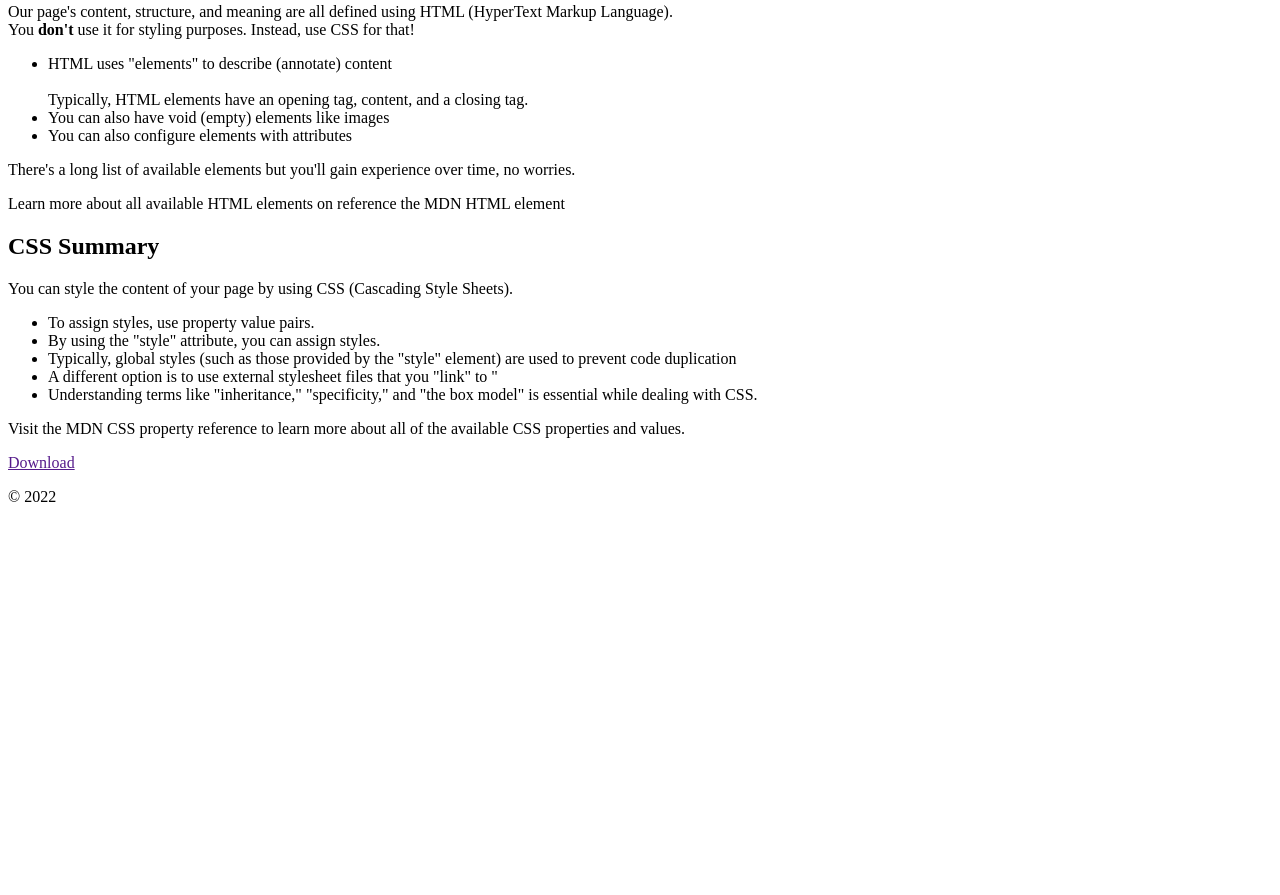
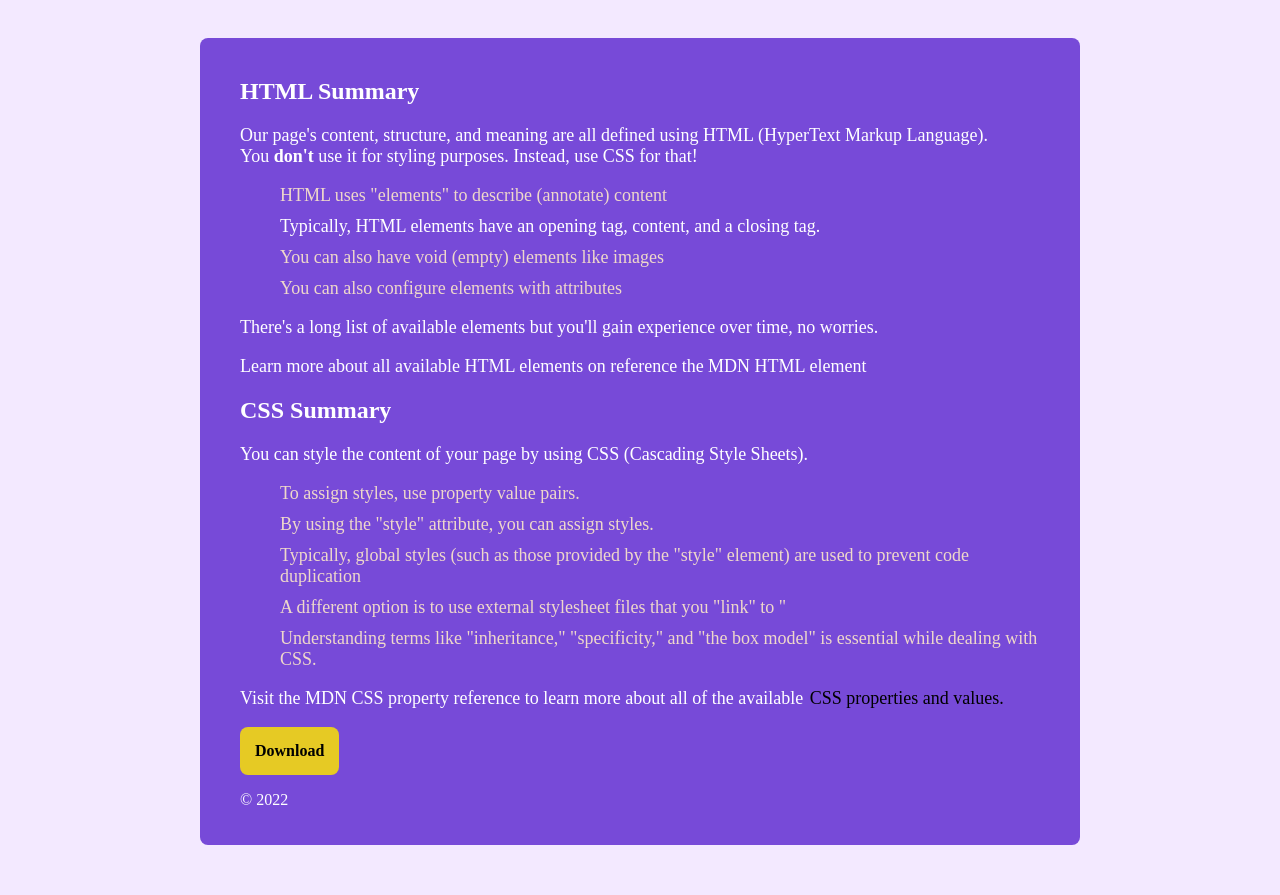
Before and after one commit to eyupGuc/preb3-html-css, a plain HTML site: page index.html in a window 1280 px wide. Shown: the part 442-1337 px from the top of the page. Before the commit the page ends 964 px from the top, so only its background shows below. Drawn offline with Linux system fonts and the light colour scheme.

Commit message:
index html

```diff
--- a/index.html
+++ b/index.html
@@ -21,18 +21,20 @@
           You <strong>don't</strong> use it for styling purposes. Instead, use
           CSS for that!
         </p>
-        <ul>
+        <ul >
           <li class="indent">
             HTML uses "elements" to describe (annotate) content
           </li>
-          <br />
-          <span id="span1"
-            >Typically, HTML elements have an opening tag, content, and a
-            closing tag.</span
-          >
-
-          <li>You can also have void (empty) elements like images</li>
-          <li>You can also configure elements with attributes</li>
+          <li class="no-indent">
+            Typically, HTML elements have an opening tag, content, and a closing
+            tag.
+          </li>
+          <li class="indent">
+            You can also have void (empty) elements like images
+          </li>
+          <li class="indent">
+            You can also configure elements with attributes
+          </li>
         </ul>
         <p class="span1">
           There's a long list of available elements but you'll gain experience
@@ -75,9 +77,10 @@
           Visit the MDN CSS property reference to learn more about all of the
           available <span class="mark"> CSS properties and values.</span>
         </p>
+        <a href="" id="last">Download</a>
+      <footer><p>© 2022</p></footer>
       </main>
-      <a href="">Download</a>
-      <footer><p>© 2022</p></footer>
+
     </div>
     <!--&copy;2022-->
   </body>
--- a/style.css
+++ b/style.css
@@ -0,0 +1,64 @@
+body {
+  background-color: rgb(243, 233, 255);
+  font-size: "Arial", sans-serif;
+  text-align: center;
+  margin: 50px 0;
+}
+h1 {
+  font-size: 52px;
+  font-weight: 900;
+  color: rgb(69, 51, 122);
+}
+img {
+  margin: 20px;
+  width: 300px;
+}
+.card {
+  padding: 20px 40px;
+  margin: 30px auto;
+  color: rgb(255, 255, 255);
+  background-color: rgb(119, 74, 216);
+  border-radius: 8px;
+  text-align: left;
+  width: 800px;
+}
+.card > h2 {
+  font-size: 24px;
+}
+.card > p {
+  font-size: 18px;
+}
+.card ul {
+  list-style: none;
+  margin-left: -40;
+}
+.card li {
+  margin: 10px 0;
+  font-size: 18px;
+}
+.indent {
+  color: rgb(239, 216, 202);
+}
+.noindent {
+  padding-left: 16px;
+}
+.mark {
+  padding: 2px;
+  border-radius: 5px;
+  color: rgb(0, 0, 0);
+}
+a {
+  padding: 15px;
+  display: inline-block;
+  text-decoration: none;
+  color: rgb(0, 0, 0);
+  background-color: rgb(230, 202, 36);
+  border-radius: 8px;
+  font-weight: bold;
+}
+a:hover {
+  background-color: rgb(230, 202, 36);
+}
+#last:hover {
+  text-align: center;
+}
```
